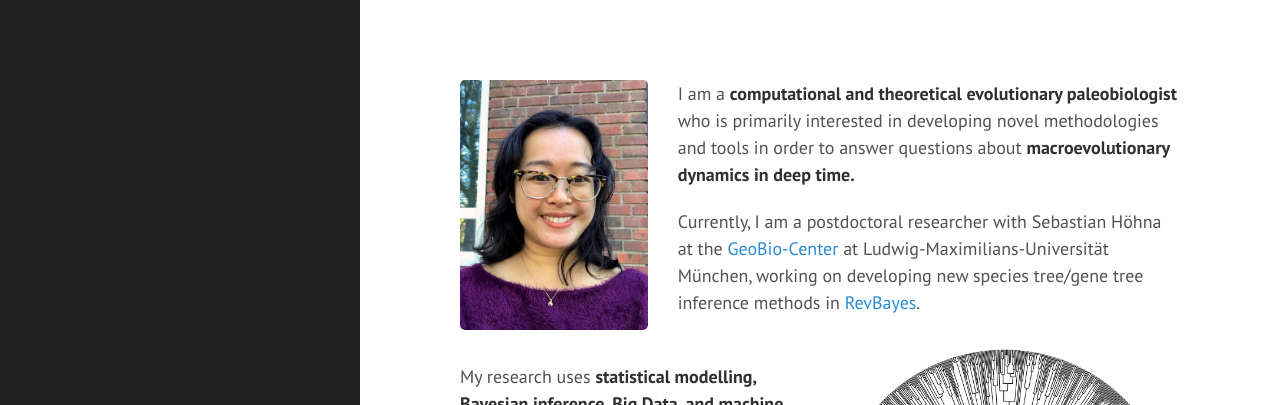
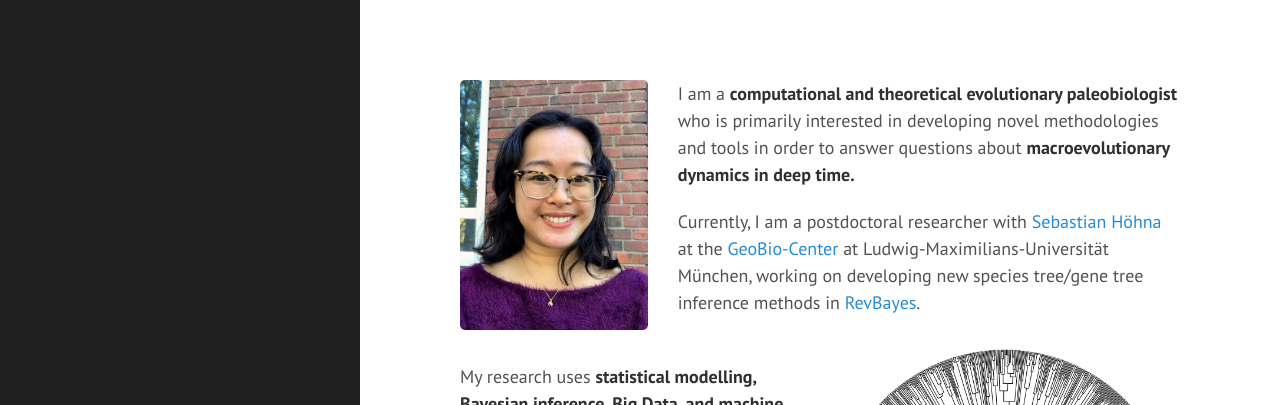
Before and after one commit to ahsiang/ahsiang.github.io, a Jekyll site: the page built from index.md, in a window 1280 px wide and 1016 px high. Shown: the top 405 px of the window. Built offline with Jekyll 4.4.1, drawn with Linux system fonts in a browser that asks for light colours; part of the change alters nothing that is shown.

```diff
--- a/index.md
+++ b/index.md
@@ -5,7 +5,7 @@ title: Home
 <img class="portrait_left" src="images/portrait.jpg" height="250"/>
 I am a **computational and theoretical evolutionary paleobiologist** who is primarily interested in developing novel methodologies and tools in order to answer questions about **macroevolutionary dynamics in deep time.**
 
-Currently, I am a postdoctoral researcher with Sebastian Höhna at the <a href="https://www.geobio-center.uni-muenchen.de/index.html" target="_blank">GeoBio-Center</a> at Ludwig-Maximilians-Universität München, working on developing new species tree/gene tree inference methods in <a href="https://revbayes.github.io/" target="_blank">RevBayes</a>.
+Currently, I am a postdoctoral researcher with <a href="https://hoehnalab.github.io/" target="_blank">Sebastian Höhna</a> at the <a href="https://www.geobio-center.uni-muenchen.de/index.html" target="_blank">GeoBio-Center</a> at Ludwig-Maximilians-Universität München, working on developing new species tree/gene tree inference methods in <a href="https://revbayes.github.io/" target="_blank">RevBayes</a>.
 
 <img class="portrait_right" src="images/tree.png" width="350"/>
 
```
